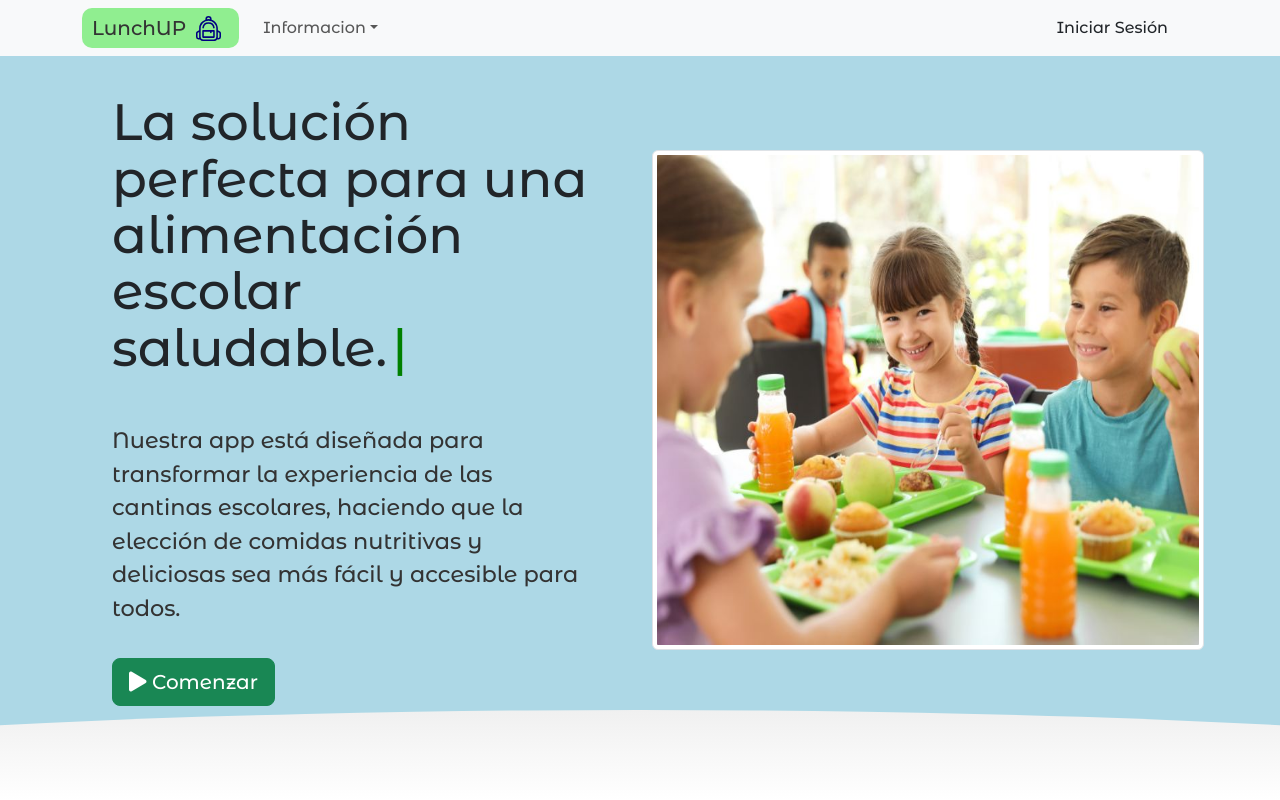
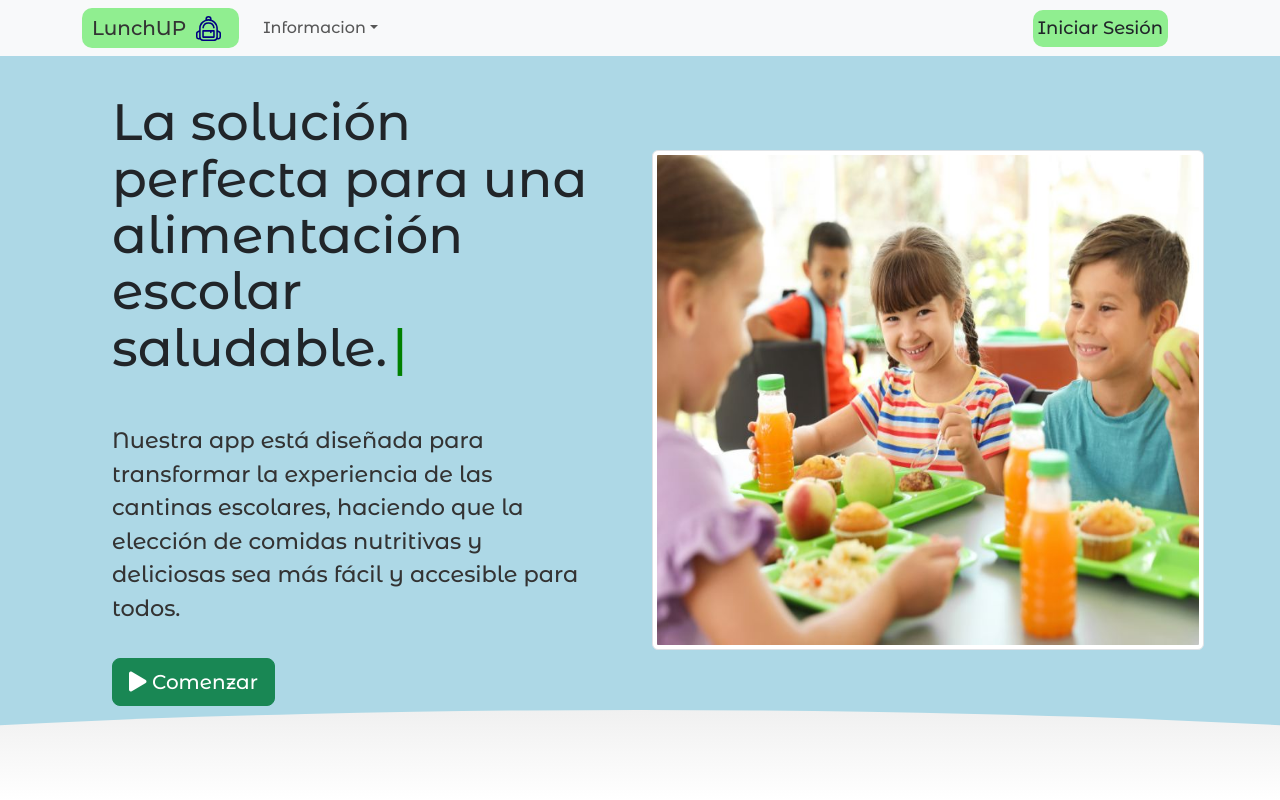
Before and after one commit to LaunchUP-INC/LunchUP-FRONT, a React (Vite) app: page / in a window 1280 px wide. Shown: the top 800 px of the page. Built offline with nearby package versions, Linux system fonts and the light colour scheme; no server answers.

Commit message:
Se agrega estilos de background a iniciar sesios / mi perfil

```diff
--- a/src/components/LandingHeader/LandingHeader.module.css
+++ b/src/components/LandingHeader/LandingHeader.module.css
@@ -15,9 +15,7 @@
   font-weight: bold;
   color: var(--color-font);
 }
-.navbar-toggler {
-  background-color: #198754;
-}
+
 
 .navbar-light .navbar-nav .nav-link {
   color: var(--color-font) !important;
@@ -45,6 +43,9 @@
 
 .nav-link {
   margin-right: 30px;
+  background-color: var(--color-input);
+  padding: 5px;
+  font-size: 18px;
 }
 .nav-link:hover {
   background-color: rgb(189, 189, 189) !important;
```
